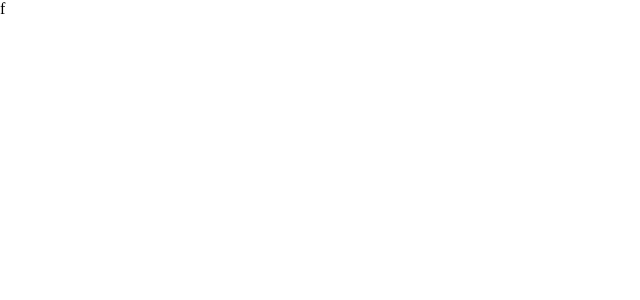
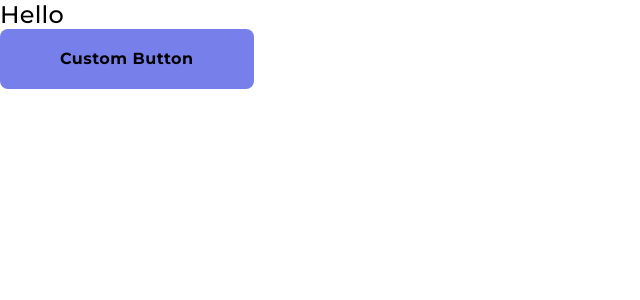
Before and after one commit to hal-alex/material-ui-projects, a React (Create React App) app in the folder project 1/: page / in a window 1280 px wide. Shown: the top 300 px of the page, without its empty margins (0-640 px from the left). Built offline with nearby package versions, Linux system fonts and the light colour scheme.

Commit message:
custom button styling

```diff
--- a/project 1/src/App.js
+++ b/project 1/src/App.js
@@ -1,12 +1,16 @@
+import { Typography } from "@mui/material";
+import { Box } from "@mui/system";
 import React from "react"
-
+import CustomButton from "./components/Button";
 
 function App() {
   return (
-    <div>
-      f
-
-    </div>
+    <Box>
+      <Typography variant="body1">
+        Hello
+      </Typography>
+      <CustomButton>Custom Button</CustomButton>
+    </Box>
   );
 }
 
--- /dev/null
+++ b/project 1/src/components/Button.js
@@ -0,0 +1,26 @@
+import MUIButton from "@mui/material/Button"
+
+const styles = {
+    btn: (theme) => (
+        {
+            fontFamily: "Montserrat, sans-serif",
+            fontWeight: 700,
+            fontSize: "16px",
+            lineHeight: "20px",
+            textTransform: "capitalize",
+            color: "black",
+            padding: "20px 60px",
+            background: theme.palette.slateBlue.main,
+            borderRadius: "8px",
+            "&:hover": {
+                background: "#646AB0"
+            }
+        }
+    )
+}
+
+const Button = ({ children }) => {
+    return <MUIButton sx={styles.btn}>{children}</MUIButton>
+}
+
+export default Button
--- a/project 1/src/theme.js
+++ b/project 1/src/theme.js
@@ -1,4 +1,7 @@
 import { createTheme } from '@mui/material/styles'
+import createBreakpoints from '@mui/system/createTheme/createBreakpoints'
+
+const breakPoints = createBreakpoints({})
 
 const theme = createTheme({
     palette: {
@@ -11,7 +14,29 @@ const theme = createTheme({
     },
     typography: {
         h2: {
-            fontFamily: "Montserrat, sans-serif"
+            fontFamily: "Montserrat, sans-serif",
+            fontWeight: 700,
+            fontSize: "32px",
+            lineHeight: "39px",
+            color: "black",
+            [breakPoints.up("md")]: {
+                fontSize: "64px",
+                lineHeight: "78px",
+            },
+
+        },
+        body1: {
+            fontFamily: "Montserrat, sans-serif",
+            fontWeight: 400,
+            fontSize: "14px",
+            lineHeight: "17px",
+            color: "black",
+            [breakPoints.up("md")]: {
+                fontWeight: 500,
+                fontSize: "24px",
+                lineHeight: "29px",
+            },
+
         }
     }
 })
```
Also changed, not shown: project 1/src/components/CustomButton.js (deleted, +0 -11 lines).
